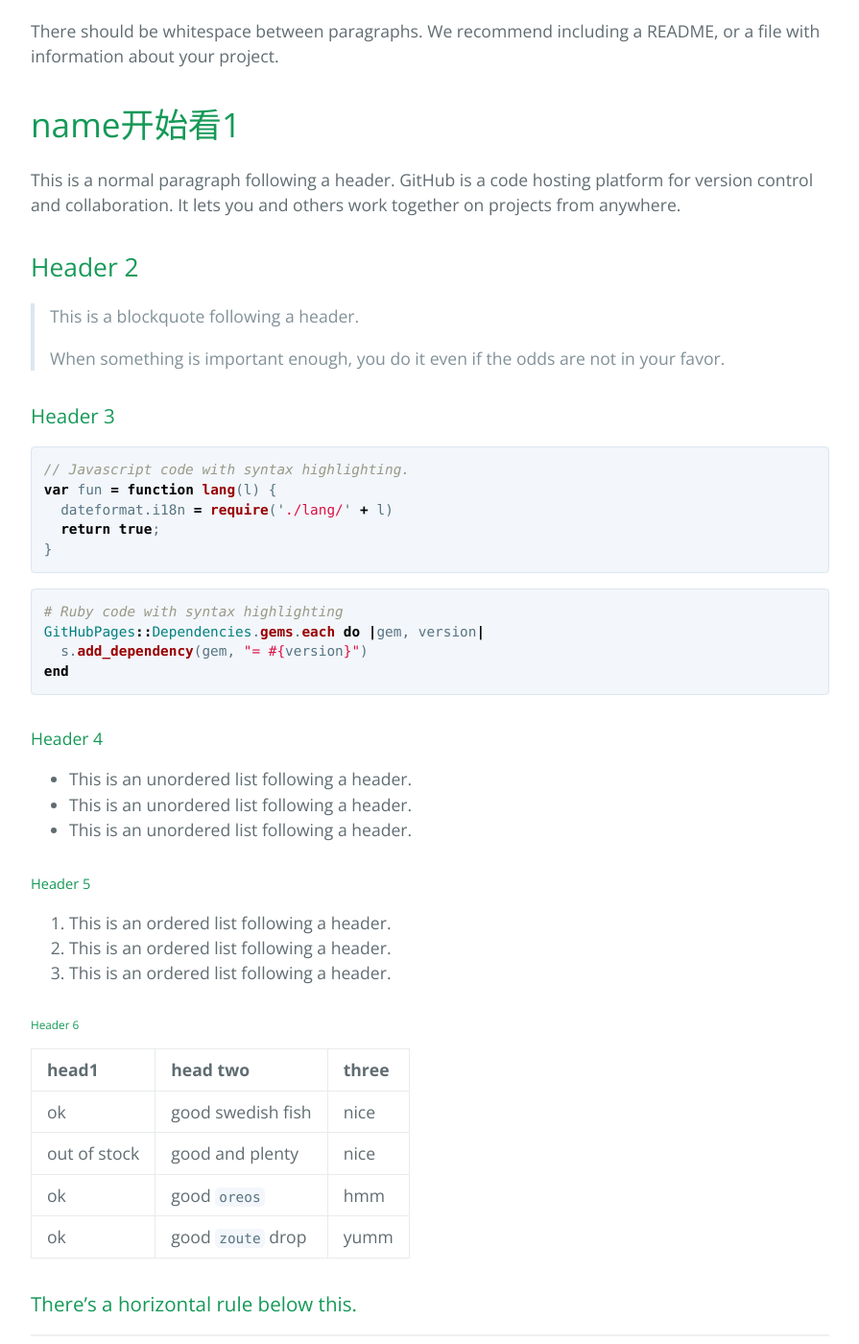
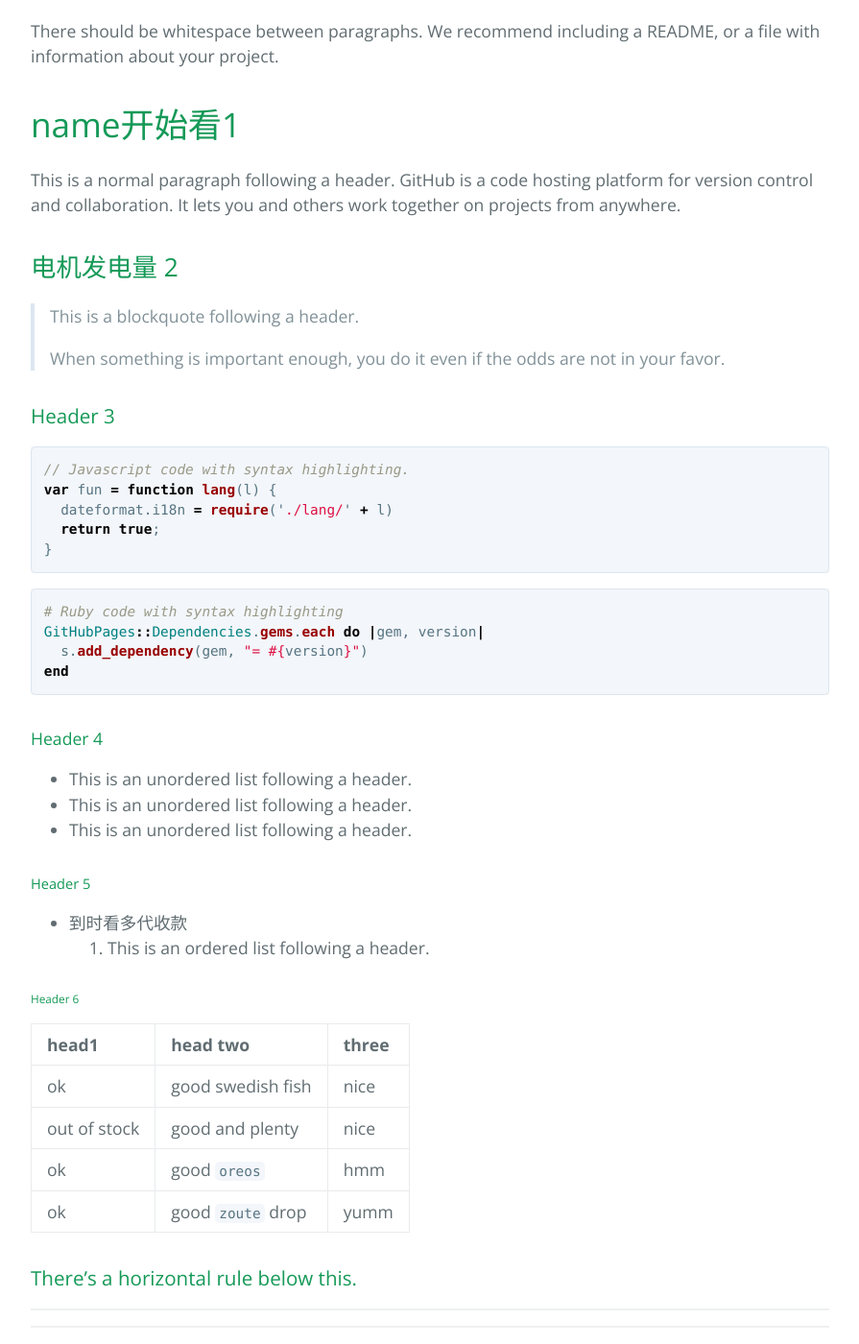
Before and after one commit to ShaoZeMing/docs, a Jekyll site: the page built from index.md, in a window 1280 px wide and 1400 px high, scrolled down 528 px. Shown: the whole window at 96% size, without its empty margins (192-1087 px from the left). Built offline with Jekyll 4.4.1, drawn with Linux system fonts in a browser that asks for light colours.

Commit message:
add post

```diff
--- a/index.md
+++ b/index.md
@@ -14,7 +14,7 @@ There should be whitespace between paragraphs. We recommend including a README,
 
 This is a normal paragraph following a header. GitHub is a code hosting platform for version control and collaboration. It lets you and others work together on projects from anywhere.
 
-## [](#header-2)Header 2
+## [](#header-2)电机发电量 2
 
 > This is a blockquote following a header.
 >
@@ -44,9 +44,7 @@ end
 *   This is an unordered list following a header.
 
 ##### [](#header-5)Header 5
-
-1.  This is an ordered list following a header.
-2.  This is an ordered list following a header.
+- 到时看多代收款
 3.  This is an ordered list following a header.
 
 ###### [](#header-6)Header 6
```
